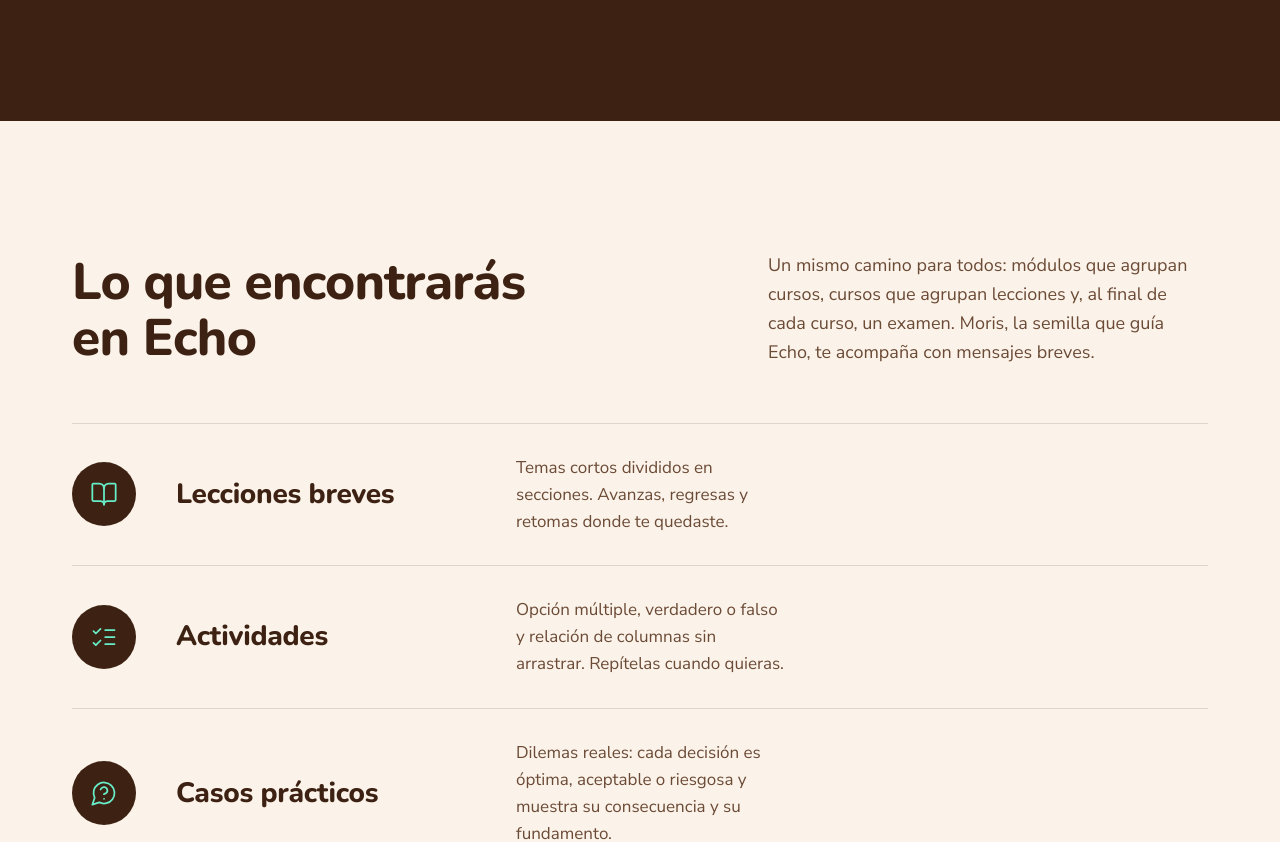
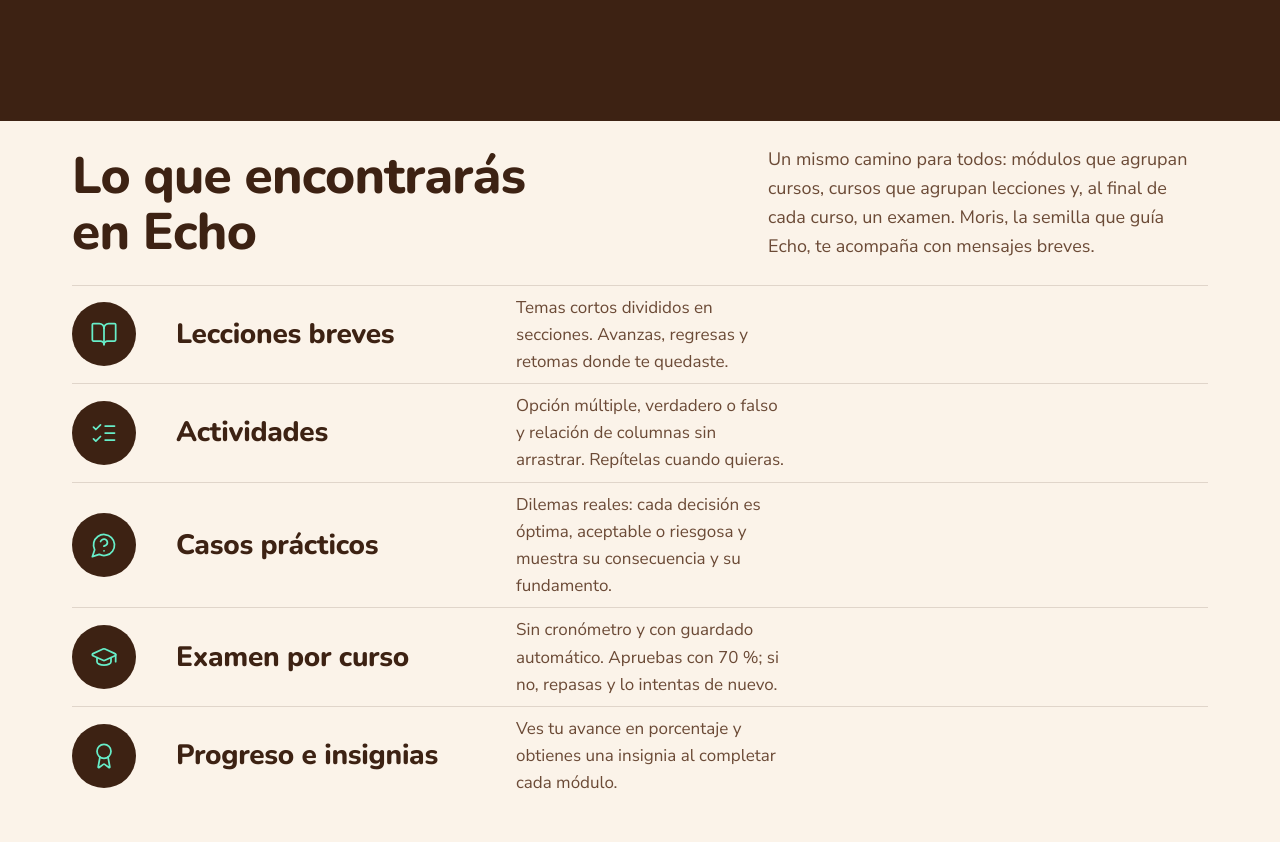
Before and after one commit to Diego-Zarate18/echo, a Next.js app in the folder frontend/: page / in a window 1280 px wide. Shown: the part 1420-2262 px from the top of the page. Built offline with nearby package versions, Linux system fonts and the light colour scheme.

Commit message:
fix: Que encontraras cabe completa en la ventana en escritorio
Desde 1280 px la seccion es compacta (menos aire arriba, filas de 8 px de relleno) y scroll-padding-top baja a 4.75rem: al llegar desde el menu el titulo y las cinco filas caben en 1536x705, 1366x768 y 1440x900.

```diff
--- a/frontend/src/areas/inicio/componentes/QueEncontraras.tsx
+++ b/frontend/src/areas/inicio/componentes/QueEncontraras.tsx
@@ -59,14 +59,17 @@
   },
 ];
 
-/** Sección «Qué encontrarás» (84:560): cinco filas con su globo de Moris. */
+/**
+ * Sección «Qué encontrarás» (84:560): cinco filas con su globo de Moris.
+ * En escritorio va compacta para que el título y las cinco filas quepan en la ventana al llegar desde el menú.
+ */
 export function QueEncontraras() {
   return (
     <section
       id="que-encontraras"
       aria-labelledby="titulo-que-encontraras"
       data-fondo="claro"
-      className="bg-marca-crema px-5 py-20 text-marca-cafe md:px-10 md:py-28 lg:px-[72px] lg:pt-[130px] lg:pb-[140px]"
+      className="bg-marca-crema px-5 py-20 text-marca-cafe md:px-10 md:py-28 lg:px-[72px] lg:pt-[130px] lg:pb-[140px] xl:pt-6 xl:pb-24"
     >
       <div className="mx-auto w-full max-w-[1296px]">
         <EncabezadoSeccion
@@ -77,11 +80,11 @@
           proporcion="titulo-amplio"
         />
 
-        <ul className="mt-12 lg:mt-14">
+        <ul className="mt-12 lg:mt-14 xl:mt-6">
           {elementos.map(({ titulo, descripcion, Icono, expresion, mensajeMoris }) => (
             <li
               key={titulo}
-              className="grid grid-cols-[3.5rem_minmax(0,1fr)] items-start gap-x-5 gap-y-3 border-t border-marca-cafe/14 py-[30px] md:grid-cols-[4rem_minmax(0,1fr)] md:gap-x-10 xl:grid-cols-[4rem_300px_minmax(0,420px)_384px] xl:items-center xl:justify-between"
+              className="grid grid-cols-[3.5rem_minmax(0,1fr)] items-start gap-x-5 gap-y-3 border-t border-marca-cafe/14 py-[30px] xl:py-2 md:grid-cols-[4rem_minmax(0,1fr)] md:gap-x-10 xl:grid-cols-[4rem_300px_minmax(0,420px)_384px] xl:items-center xl:justify-between"
             >
               <span data-dibujar className="row-span-3 flex size-14 items-center justify-center rounded-full bg-marca-cafe text-marca-menta md:size-16 xl:row-span-1">
                 <Icono className="size-6 md:size-7" />
--- a/frontend/src/estilos/globales.css
+++ b/frontend/src/estilos/globales.css
@@ -411,7 +411,7 @@
    * `scroll-padding` también lo usa el navegador al llevar a la vista el elemento enfocado.
    */
   html {
-    scroll-padding-top: 5.5rem;
+    scroll-padding-top: 4.75rem;
   }
 
   body {
```
